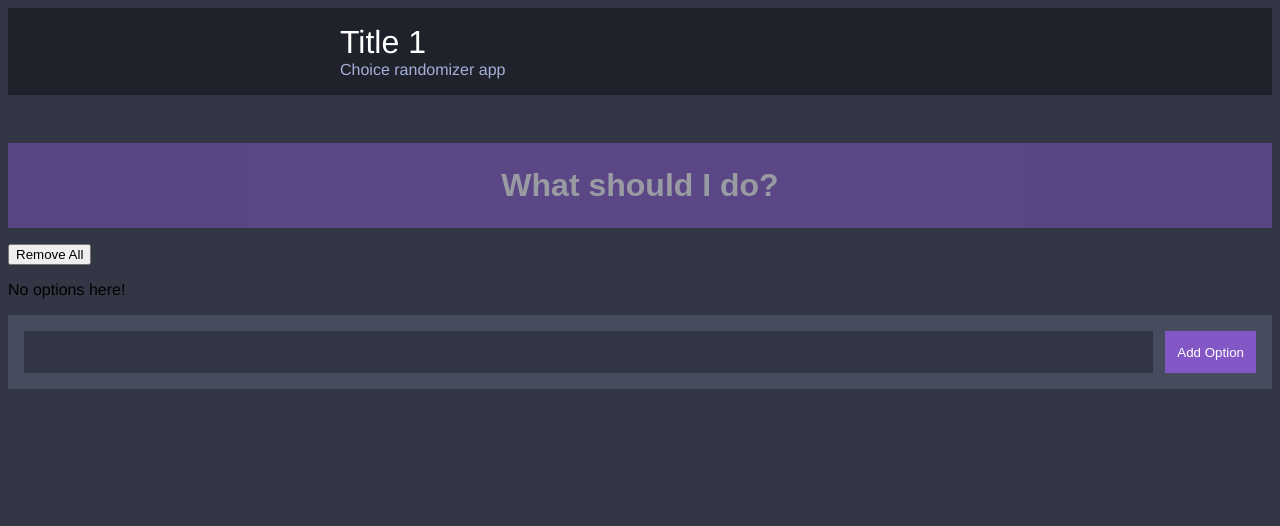
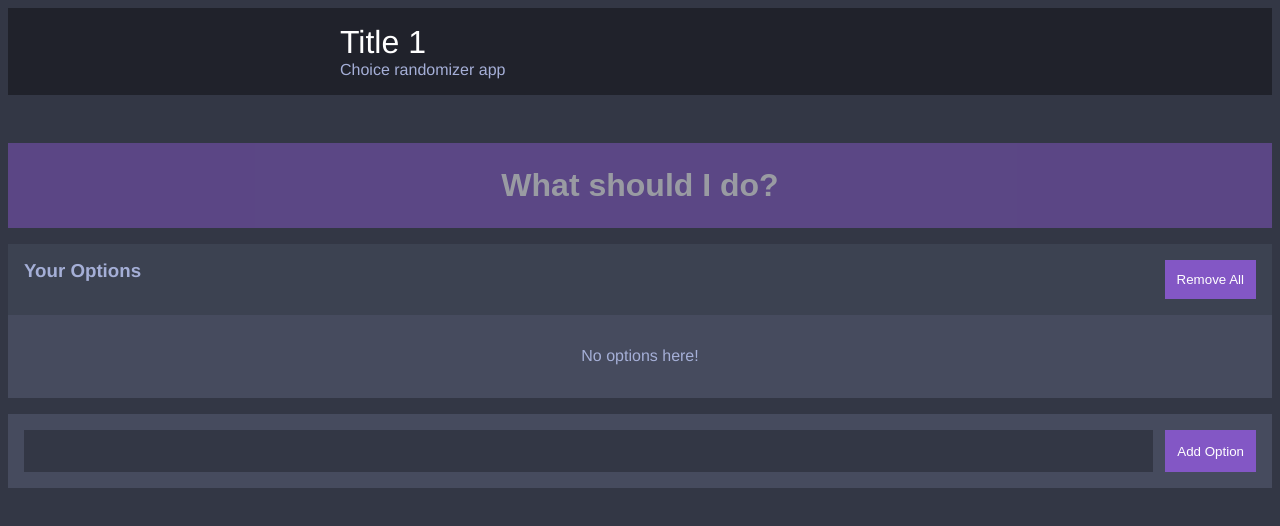
Before and after one commit to abuuzayr/pilihan, a Gatsby app: page / in a window 1280 px wide. Shown: the top 526 px of the page. Built offline with nearby package versions, Linux system fonts and the light colour scheme.

Commit message:
Add styling for Options component

```diff
--- a/src/components/Options.js
+++ b/src/components/Options.js
@@ -1,14 +1,53 @@
 import React from 'react';
 import Option from './Option';
+import styled from 'styled-components';
+
+const OptionsWrapper = styled.div`
+    background: var(--light-blue);
+`
+
+const Header = styled.div`
+    background: var(--blue);
+    color: var(--off-white);
+    display: flex;
+    justify-content: space-between;
+    padding: var(--m-size);
+`
+
+const HeaderTitle = styled.h3`
+    margin: 0;
+`
+
+const Message = styled.p`
+    border-bottom: 1px solid var(--light-blue);
+    color: var(--off-white);
+    margin: 0;
+    padding: var(--l-size);
+    text-align: center;
+`
+
+const Button = styled.button`
+    background: var(--purple);
+    border: none;
+    border-bottom: .3rem solid darken(var(--purple), 10%);
+    color: white;
+    font-weight: 500;
+    padding: var(--s-size);
+`
 
 const Options = (props) => (
-    <div>
-        <button
-            onClick={props.removeAll}
-        >
+    <OptionsWrapper>
+        <Header>
+            <HeaderTitle>
+                Your Options
+            </HeaderTitle>
+            <Button
+                onClick={props.removeAll}
+            >
             Remove All
-            </button>
-        {props.options.length === 0 && <p>No options here!</p>}
+            </Button>
+        </Header>
+        {props.options.length === 0 && <Message>No options here!</Message>}
         <ol>
             {
                 props.options.map((option) => {
@@ -22,7 +61,7 @@ const Options = (props) => (
                 })
             }
         </ol>
-    </div>
+    </OptionsWrapper>
 );
 
 export default Options;
```
